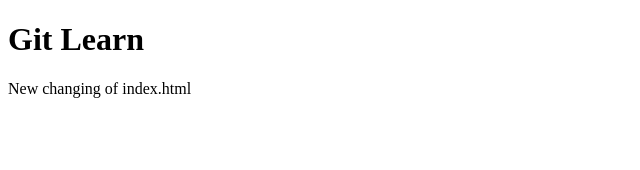
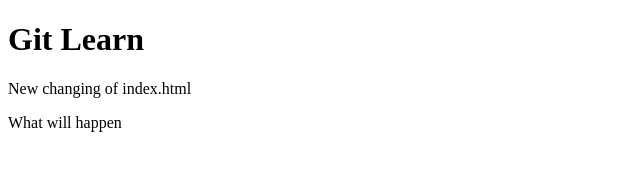
Before and after one commit to Musradin/site, a plain HTML site: page index.html in a window 1280 px wide. Shown: the whole page, without its empty margins (0-640 px from the left). Drawn offline with Linux system fonts and the light colour scheme.

Commit message:
second commit

```diff
--- a/index.html
+++ b/index.html
@@ -6,5 +6,6 @@
 <body>
 	<h1>Git Learn</h1>
 	<p>New changing of index.html</p>
+	<p>What will happen</p>
 </body>
 </html>
```
